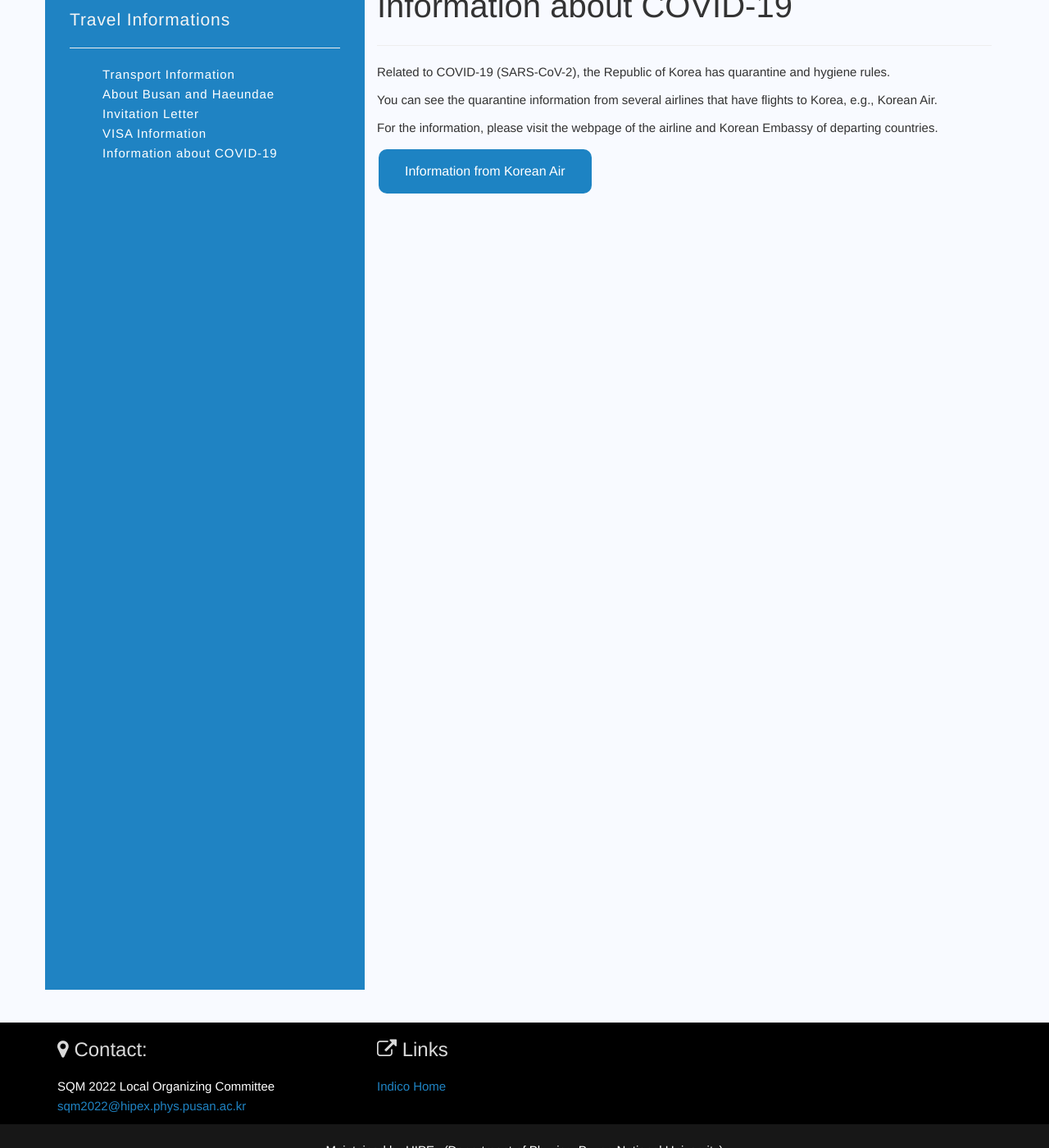
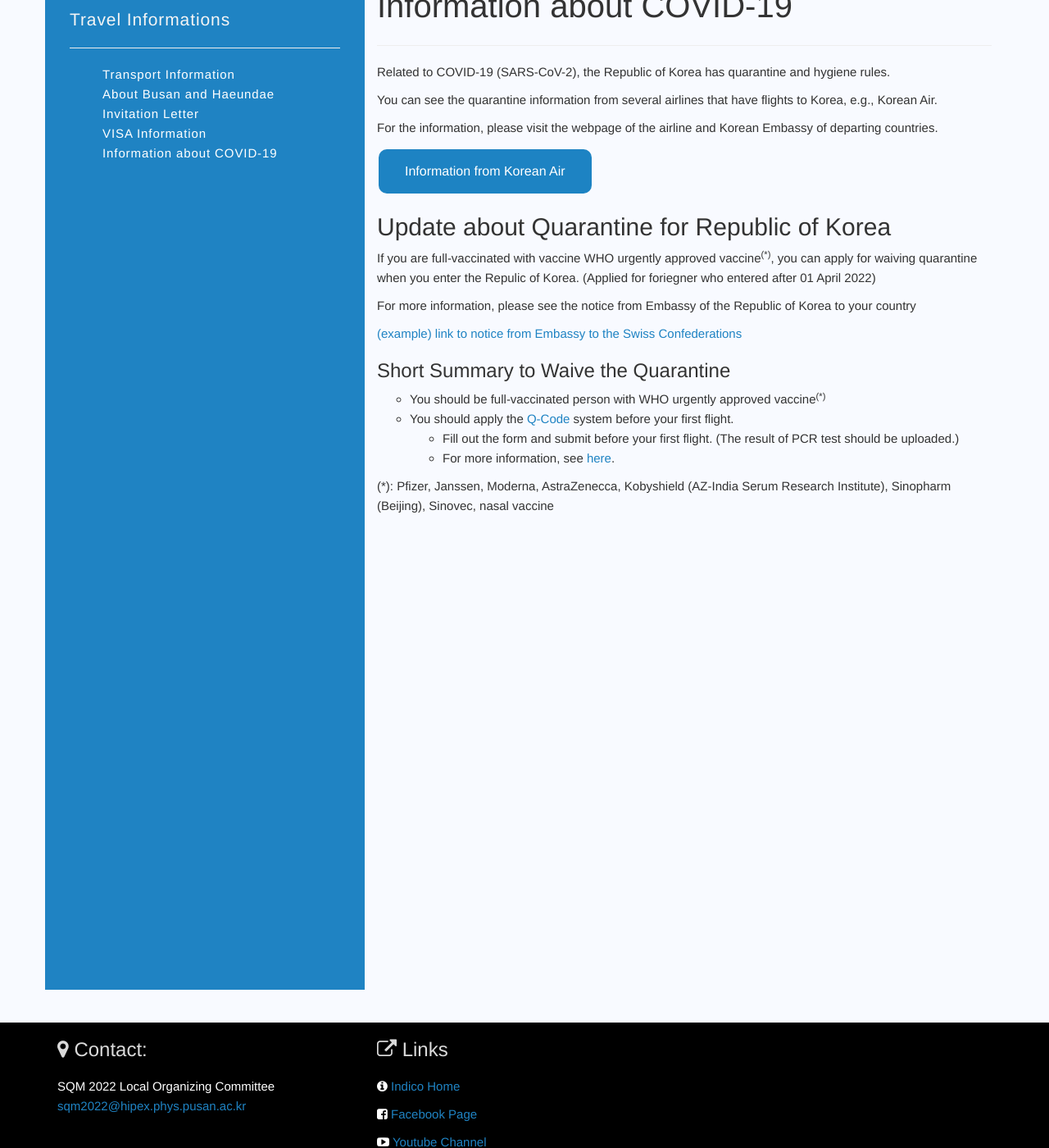
Before and after one commit to SQM2021/SQM2021.github.io, a Jekyll site: the page built from _pages/travel-info/covid19.md, in a window 1280 px wide and 1400 px high, scrolled down 436 px. Shown: the whole window at 82% size. Built offline with Jekyll 4.4.1, drawn with Linux system fonts in a browser that asks for light colours.

Commit message:
20220326

```diff
--- /dev/null
+++ b/_includes/covidbar.liquid
@@ -0,0 +1,45 @@
+{% if site.covidbar %}
+
+<style>
+    .notification-top-bar {
+        /*position: fixed;*/
+        top: 0;
+        left: 0;
+        line-height: auto;
+        width: 100%;
+        background: #1ABC9C;
+        text-align: center;
+        color: #FFFFFF;
+        font-family: sans-serif;
+        font-weight: lighter;
+        font-size: 14px;
+        padding: 10px;
+      }
+      .notification-top-bar p {
+        padding: 0;
+        margin: 0;
+      }
+
+      .notification-top-bar a.button {
+        background: #FFF;
+        border: none;
+        color: #4CAF50;
+        padding: 0px 8px;
+        text-align: center;
+        text-decoration: none;
+        display: inline-block;
+        font-size: 16px;
+        font-weight: bold;
+        margin: 0px 0px;
+        cursor: pointer;
+
+        border-radius: 3px;
+
+      }
+</style>
+
+<div class="notification-top-bar">
+    <p><b>Quarantine after entering Republic of Korea will be waived for full-vaccinated people.</b>&nbsp;&nbsp;&nbsp;&nbsp;<small><a class="button" href="/pages/travel-info/covid19/">Go to Detail</a></small></p>
+</div>
+
+{% endif %}
--- a/_includes/footer.html
+++ b/_includes/footer.html
@@ -11,7 +11,9 @@
       </div>
       <div class="col-md-4">
         <h3><i class="fa fa-external-link"></i> Links</h3>
-        <p><a target="_blank" href="https://indico.cern.ch/e/sqm2022">Indico Home</a></p>
+        <p><i class="footer-contact fa fa-info-circle"></i><a target="_blank" href="https://indico.cern.ch/e/sqm2022"> Indico Home</a></p>
+        <p><i class="footer-contact fa fa-facebook-square"></i> <a target="_blank" href={{ site.facebook_link }}> Facebook Page </a></p>
+        <p><i class="footer-contact fa fa-youtube-play"></i> <a target="_blank" href={{ site.youtube_link }}> Youtube Channel </a></p>
       </div>
       </div>
     </div>
--- a/_includes/header.html
+++ b/_includes/header.html
@@ -34,6 +34,10 @@
       <li style="width: 14%; min-width: 165px;">
         <a href="/pages/contacts">CONTACT US</a>
       </li>
+      {%comment%}
+      <li style="width: 5%; min-width: 80px;"> <a target="_blank" href={{ site.facebook_link }}> <i class="fa fa-facebook-square"></i>  </a></li>
+      <li style="width: 5%; min-width: 80px;"> <a target="_blank" href={{ site.youtube_link }}>  <i class="fa fa-youtube-play"></i>  </a></li>
+      {%endcomment%}
     </ul>
   </div>
   </div>
--- a/_layouts/default.html
+++ b/_layouts/default.html
@@ -2,6 +2,7 @@
 <html lang="en">
 
   {% include head.html %}
+  {% include covidbar.liquid %}
   {% include header.html %}
   {% include script.html %}
 
--- a/_pages/travel-info/covid19.md
+++ b/_pages/travel-info/covid19.md
@@ -21,10 +21,30 @@
 .blue {background-color: #1d83c3;}
 </style>
 
+
 Related to COVID-19 (SARS-CoV-2), the Republic of Korea has quarantine and hygiene rules.
 
 You can see the quarantine information from several airlines that have flights to Korea, e.g., Korean Air.
 
 For the information, please visit the webpage of the airline and Korean Embassy of departing countries.
 
-<a href="https://www.koreanair.com/ch/en/travel-update/covid19/travel-restriction/korea" class="blue button" target="_blank" style="border-radius: 10px;">Information from Korean Air</a>
+<a href="https://www.koreanair.com/kr/en/travel-update/covid19/map" class="blue button" target="_blank" style="border-radius: 10px;">Information from Korean Air</a>
+
+## Update about Quarantine for Republic of Korea
+<!--
+> According to the K-DCA(Korea Disease Control and Prevention Agency), the quarantine will be waived since 1st April 2022, for vaccinated persons. -->
+
+If you are full-vaccinated with vaccine WHO urgently approved vaccine<sup>(*)</sup>, you can apply for waiving quarantine when you enter the Repulic of Korea. (Applied for foriegner who entered after 01 April 2022)
+
+For more information, please see the notice from Embassy of the Republic of Korea to your country
+
+[(example) link to notice from Embassy to the Swiss Confederations](https://overseas.mofa.go.kr/ch-en/brd/m_23429/view.do?seq=17&page=1){:target="_blank"}
+
+### Short Summary to Waive the Quarantine
+
+* You should be full-vaccinated person with WHO urgently approved vaccine<sup>(*)</sup>
+* You should apply the [Q-Code](https://cov19ent.kdca.go.kr){:target="_blank"} system before your first flight.
+  * Fill out the form and submit before your first flight. (The result of PCR test should be uploaded.)
+  * For more information, see [here](http://ncov.mohw.go.kr/upload/viewer/skin/doc.html?fn=1644887593203_20220215101313.pdf&rs=/upload/viewer/result/202203/){:target="_blank"}.
+
+(*): Pfizer, Janssen, Moderna, AstraZenecca, Kobyshield (AZ-India Serum Research Institute), Sinopharm (Beijing), Sinovec, nasal vaccine
```
Also changed, not shown: _pages/contacts.md (+4 -0 lines), _pages/general-info/accomodation.md (+13 -3 lines), 1 other file.
